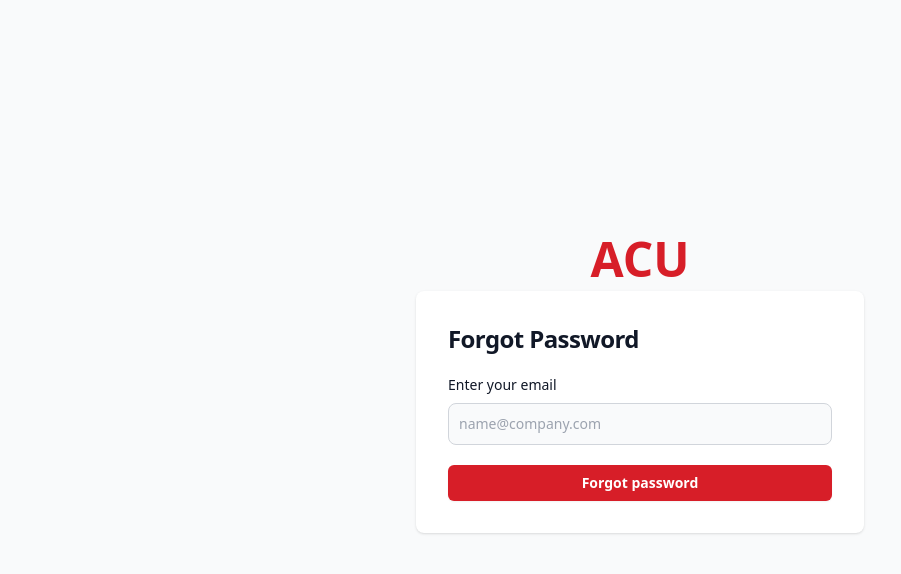
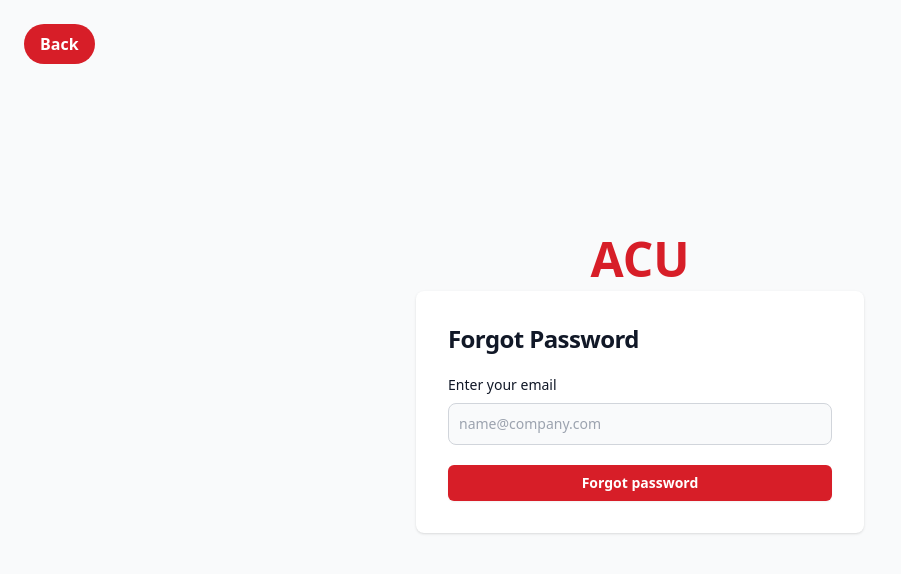
Before and after one commit to junioryono/Bank-Website, a React (Vite) app: page /forgot-password in a window 1280 px wide. Shown: the top 574 px of the page, without its empty margins (0-901 px from the left). Built offline with nearby package versions, Linux system fonts and the light colour scheme.

Commit message:
Finished forgot password. Closes #17

```diff
--- a/src/pages/forgot-password/index.jsx
+++ b/src/pages/forgot-password/index.jsx
@@ -1,6 +1,7 @@
 import { useEffect } from "react";
 import { useNavigate } from "react-router-dom";
 import { useAuth } from "../../context/auth";
+import { Link } from "react-router-dom";
 
 export default function ForgotPassword() {
    const { username } = useAuth();
@@ -17,26 +18,32 @@ export default function ForgotPassword() {
    }
 
    return (
-      <section class="bg-gray-50 dark:bg-gray-900">
-         <div class="flex flex-col items-center justify-center px-6 py-8 mx-auto md:h-screen lg:py-0">
+      <section className="bg-gray-50 dark:bg-gray-900">
+         <Link
+            to="/"
+            className="bg-[#D71E28] hover:bg-red-500 text-white font-bold py-2 px-4 rounded-full absolute top-6 left-6"
+         >
+            Back
+         </Link>
+         <div className="flex flex-col items-center justify-center px-6 py-8 mx-auto md:h-screen lg:py-0">
             <div className="flex items-center justify-center text-5xl font-bold text-[#D71E28] cursor-default pb-2">
                {" "}
                ACU
             </div>
-            <div class="w-full p-6 bg-white rounded-lg shadow dark:border md:mt-0 sm:max-w-md dark:bg-gray-800 dark:border-gray-700 sm:p-8">
-               <h2 class="mb-1 text-xl font-bold leading-tight tracking-tight text-gray-900 md:text-2xl dark:text-white">
+            <div className="w-full p-6 bg-white rounded-lg shadow dark:border md:mt-0 sm:max-w-md dark:bg-gray-800 dark:border-gray-700 sm:p-8">
+               <h2 className="mb-1 text-xl font-bold leading-tight tracking-tight text-gray-900 md:text-2xl dark:text-white">
                   Forgot Password
                </h2>
-               <form class="mt-4 space-y-4 lg:mt-5 md:space-y-5" action="#">
+               <form className="mt-4 space-y-4 lg:mt-5 md:space-y-5" action="#">
                   <div>
-                     <label for="email" class="block mb-2 text-sm font-medium text-gray-900 dark:text-white">
+                     <label for="email" className="block mb-2 text-sm font-medium text-gray-900 dark:text-white">
                         Enter your email
                      </label>
                      <input
                         type="email"
                         name="email"
                         id="email"
-                        class="bg-gray-50 border border-gray-300 text-gray-900 sm:text-sm rounded-lg focus:ring-primary-600 focus:border-primary-600 block w-full p-2.5 dark:bg-gray-700 dark:border-gray-600 dark:placeholder-gray-400 dark:text-white dark:focus:ring-blue-500 dark:focus:border-blue-500"
+                        className="bg-gray-50 border border-gray-300 text-gray-900 sm:text-sm rounded-lg focus:ring-primary-600 focus:border-primary-600 block w-full p-2.5 dark:bg-gray-700 dark:border-gray-600 dark:placeholder-gray-400 dark:text-white dark:focus:ring-blue-500 dark:focus:border-blue-500"
                         placeholder="name@company.com"
                         required=""
                      />
@@ -44,7 +51,7 @@ export default function ForgotPassword() {
 
                   <button
                      type="submit"
-                     class="flex w-full justify-center rounded-md bg-[#D71E28] px-3 py-1.5 text-sm font-semibold leading-6 text-white shadow-sm hover:bg-red-500 focus-visible:outline focus-visible:outline-2 focus-visible:outline-offset-2"
+                     className="flex w-full justify-center rounded-md bg-[#D71E28] px-3 py-1.5 text-sm font-semibold leading-6 text-white shadow-sm hover:bg-red-500 focus-visible:outline focus-visible:outline-2 focus-visible:outline-offset-2"
                   >
                      Forgot password
                   </button>
```
